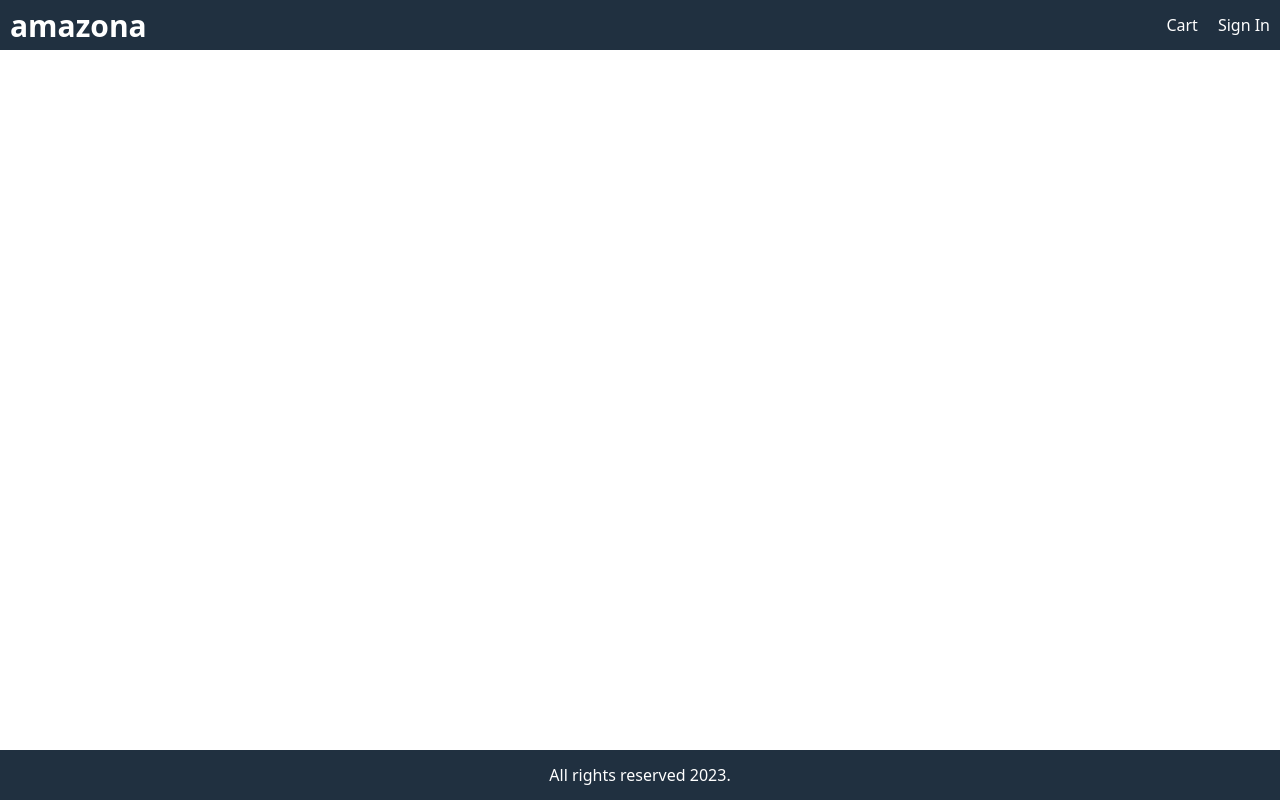
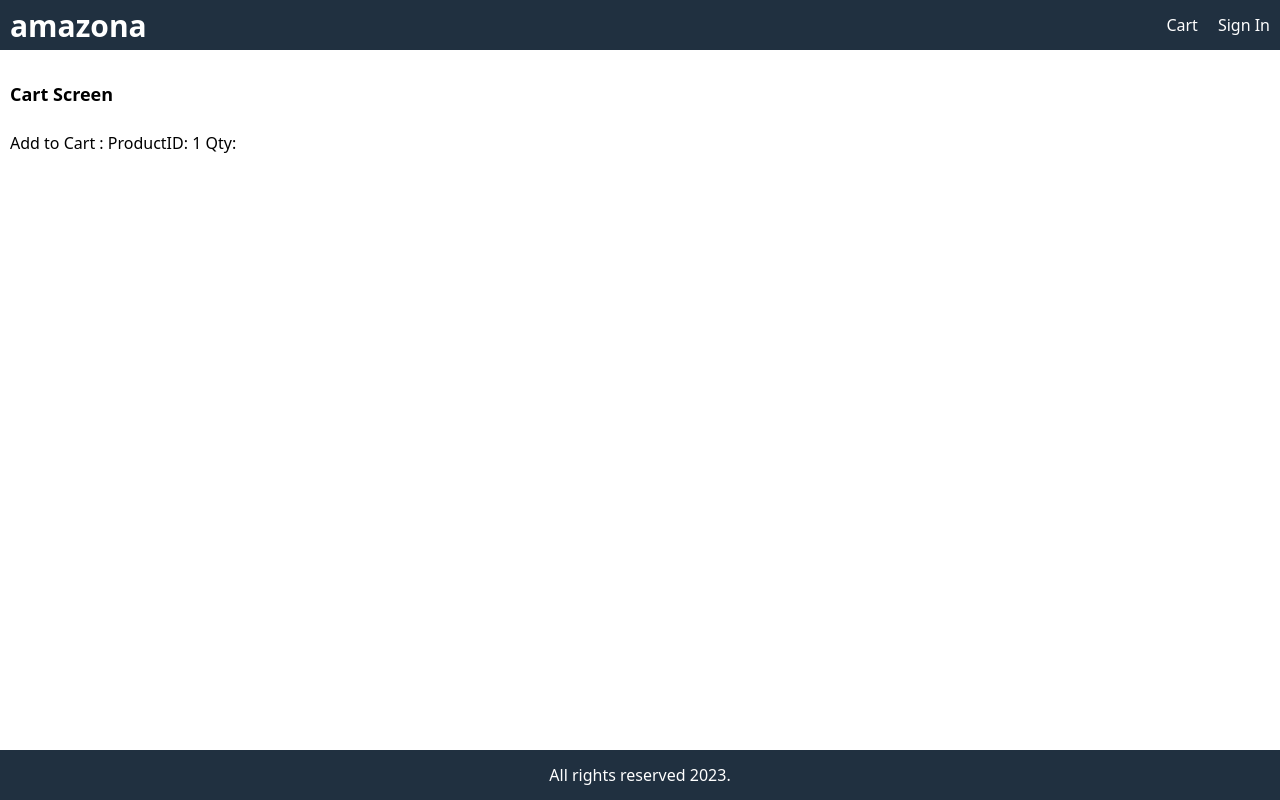
Before and after one commit to Sirio2022/amazona, a React (Vite) app in the folder frontend/: page /cart/1 in a window 1280 px wide. Built offline with nearby package versions, Linux system fonts and the light colour scheme.

Commit message:
Vamos bien
USeSearchParams y useParams al mismo tiempo

```diff
--- a/frontend/src/App.jsx
+++ b/frontend/src/App.jsx
@@ -2,6 +2,7 @@
 
 import HomeScreen from './screens/HomeScreen';
 import ProductScreen from './screens/ProductScreen';
+import CartScreen from './screens/CartScreen';
 
 function App() {
   return (
@@ -22,6 +23,7 @@
 
         <main>
           <Routes>
+            <Route path="/cart/:id?" element={<CartScreen />} />
             <Route path="/product/:id" element={<ProductScreen />} />
             <Route path="/" element={<HomeScreen />} />
           </Routes>
--- a/frontend/src/index.css
+++ b/frontend/src/index.css
@@ -76,6 +76,9 @@
     margin-top: 1rem;
 }
 
+input,
+select,
+textarea,
 button {
     font-family: system-ui, -apple-system, BlinkMacSystemFont, 'Segoe UI', Roboto, Oxygen, Ubuntu, Cantarell, 'Open Sans', 'Helvetica Neue', sans-serif, sans-serif;
     font-size: 1.6rem;
@@ -84,6 +87,10 @@
     border: 0.1rem #a4a4a4 solid;
     border-radius: 0.5rem;
     padding: 1rem;
+
+}
+
+button {
     cursor: pointer;
     background-color: #f8f8f8;
 }
@@ -94,6 +101,9 @@
     font-weight: bold;
 }
 
+input:hover,
+select:hover,
+textarea:hover,
 button:hover {
     border: 0.1rem #404040 solid;
     color: #000000;
--- /dev/null
+++ b/frontend/src/screens/CartScreen.jsx
@@ -0,0 +1,18 @@
+import { useSearchParams } from 'react-router-dom';
+import { useParams } from 'react-router-dom';
+
+export default function CartScreen() {
+  const { id } = useParams();
+  const [searchParams] = useSearchParams();
+
+  const qty = searchParams.get('qty');
+
+  return (
+    <div>
+      <h1>Cart Screen</h1>
+      <p>
+        Add to Cart : ProductID: {id} Qty: {qty}
+      </p>
+    </div>
+  );
+}
--- a/frontend/src/screens/ProductScreen.jsx
+++ b/frontend/src/screens/ProductScreen.jsx
@@ -5,9 +5,13 @@
 import { useDispatch, useSelector } from 'react-redux';
 import LoadingBox from '../components/LoadingBox';
 import MessageBox from '../components/MessageBox';
-import { useEffect } from 'react';
+import { useEffect, useState } from 'react';
+import { useNavigate } from 'react-router-dom';
 
 export default function ProductScreen() {
+  const [qty, setQty] = useState(1);
+
+  const navigate = useNavigate();
   const params = useParams();
 
   const { error, loading, product } = useSelector(
@@ -19,6 +23,10 @@
   useEffect(() => {
     dispatch(fetchProductDetails(params.id));
   }, [dispatch, params.id]);
+
+  const addToCartHandler = () => {
+    navigate(`/cart/${params.id}?qty=${qty}`);
+  };
 
   return (
     <div>
@@ -72,9 +80,38 @@
                       </div>
                     </div>
                   </li>
-                  <li>
-                    <button className="primary block">Add to Cart</button>
-                  </li>
+
+                  {product.countInStock > 0 && (
+                    <>
+                      <li>
+                        <div className="row">
+                          <div>Qty</div>
+                          <div>
+                            <select
+                              value={qty}
+                              onChange={(e) => setQty(e.target.value)}
+                            >
+                              {[...Array(product.countInStock).keys()].map(
+                                (x) => (
+                                  <option key={x + 1} value={x + 1}>
+                                    {x + 1}
+                                  </option>
+                                )
+                              )}
+                            </select>
+                          </div>
+                        </div>
+                      </li>
+                      <li>
+                        <button
+                          onClick={addToCartHandler}
+                          className="primary block"
+                        >
+                          Add to Cart
+                        </button>
+                      </li>
+                    </>
+                  )}
                 </ul>
               </div>
             </div>
```
